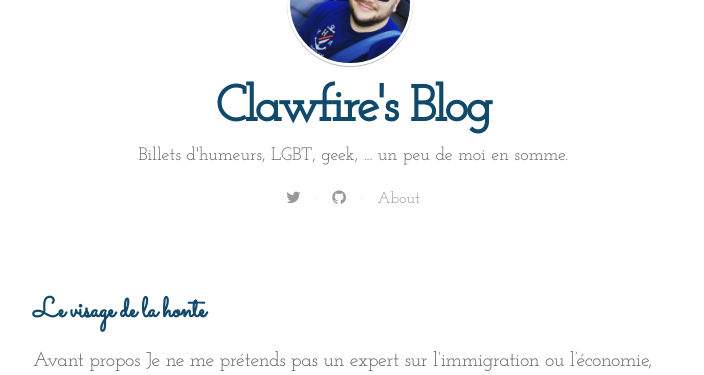
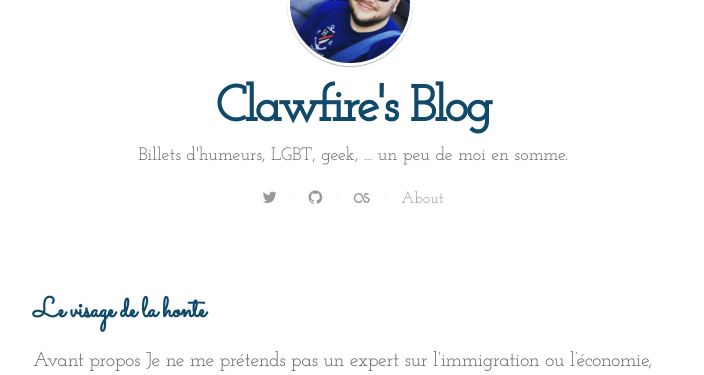
Before and after one commit to clawfire/clawfire.net, a Jekyll site: the page built from index.html, in a window 1280 px wide. Shown: the part 450-825 px from the top of the page, without its empty margins (287-991 px from the left). Built offline with Jekyll 4.4.1, drawn with Linux system fonts in a browser that asks for light colours; nearby versions of some CDN libraries; the list of posts is cut into pages by our own code.

Commit message:
Add lastfm and effect on hover on social links

```diff
--- a/_config.yml
+++ b/_config.yml
@@ -35,3 +35,9 @@
   share_url:
   share_title:
   share_link:
+- icon: "lastfm"
+  url: "http://www.last.fm/user/clawfire"
+  desc: "What you see is what I listen"
+  share_url:
+  share_title:
+  share_link:
--- a/css/main.sass
+++ b/css/main.sass
@@ -15,6 +15,11 @@
 $Padua : #7bbc9b
 $Moss-Green : #a9daaa
 $Reef : #d0efa2
+
+$bc-twitter: #1da1f2
+$bc-github: #333
+$bc-facebook: #3b5998
+$bc-lastfm: #d51007
 
 $font-cursive: 'Sacramento', cursive
 $font-sans: 'Josefin Slab', serif
@@ -131,8 +136,15 @@
     a
       text-decoration: none
       color: #999
+      transition: all ease-in-out 0.5s
       &:hover
         color: #333
+      &.icon-twitter:hover
+        color: $bc-twitter
+      &.icon-github:hover
+        color: $bc-github
+      &.icon-lastfm:hover
+        color: $bc-lastfm
 
 .content
   width: 100%
```
